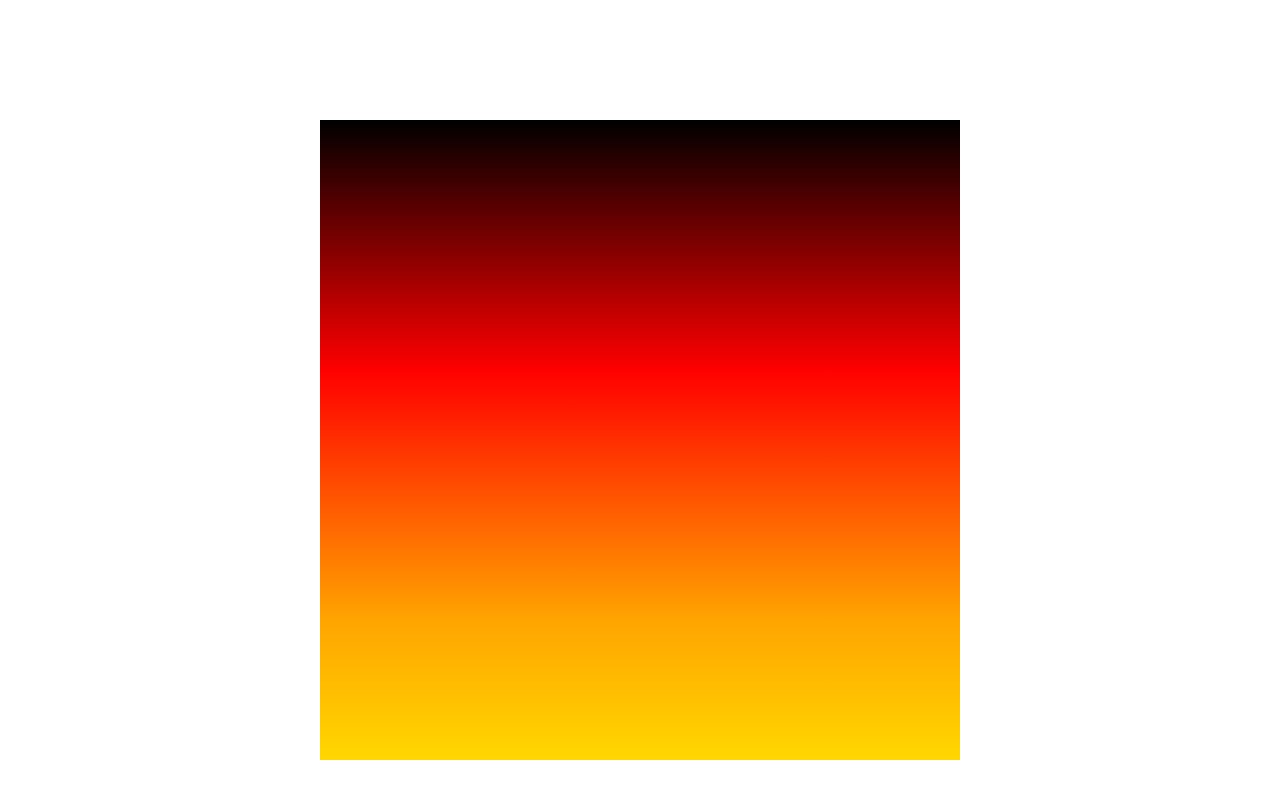
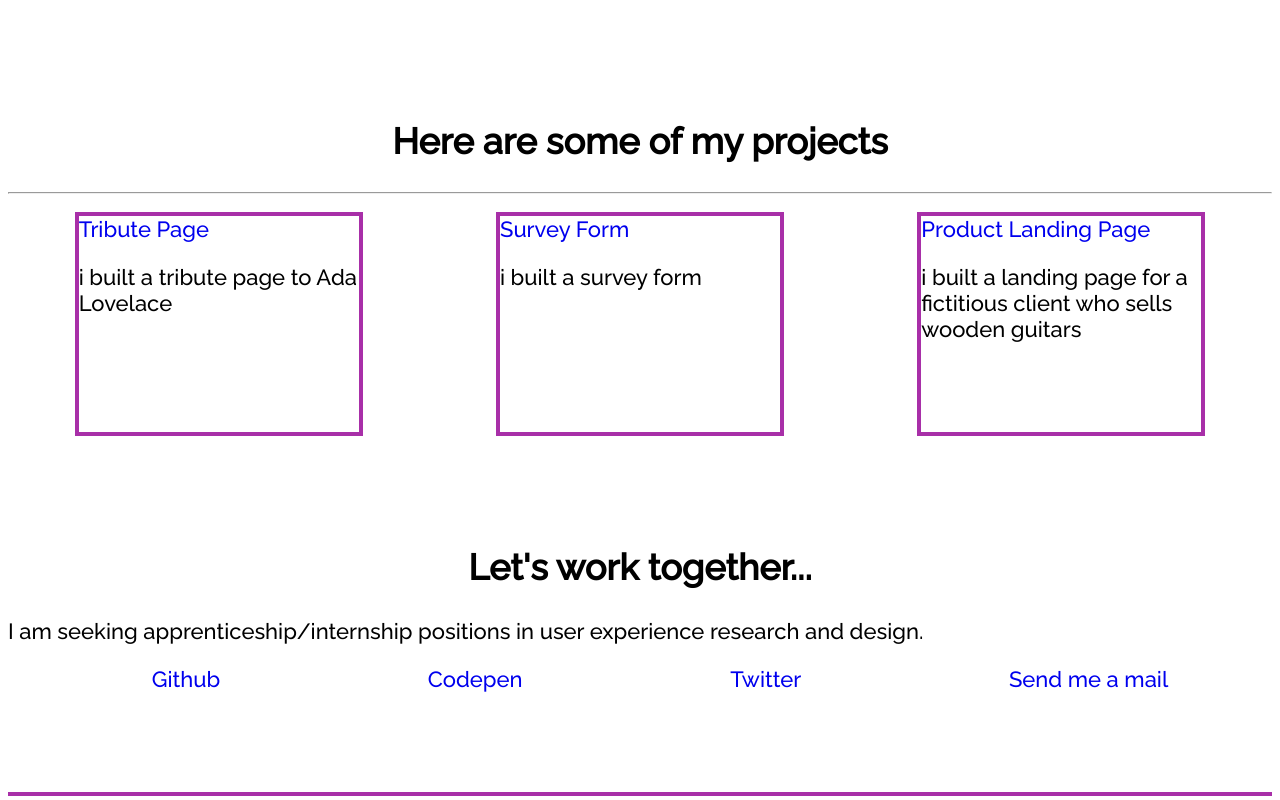
Before and after one commit to quirkeey/freecodecamp-project5, a plain HTML site: page index.html in a window 1280 px wide. Shown: the part 980-1780 px from the top of the page. Drawn offline with Linux system fonts and the light colour scheme; a web font is replaced by a local one.

Commit message:
commented out the animation section

```diff
--- a/index.html
+++ b/index.html
@@ -28,7 +28,7 @@
     <p>with interests in user experience research and design and frontend web development</p>
   </section>
 
-    <section class="animation">
+    <!--<section class="animation">
       <div class="animation-code">
       <div class="cartoon">
         <div class="bg-dream"></div>
@@ -56,7 +56,7 @@
         </div>
       </div>
     </div>
-  </section>
+  </section>-->
 
  <section class="project-section" id="projects">
     <h2>Here are some of my projects</h2>
```
